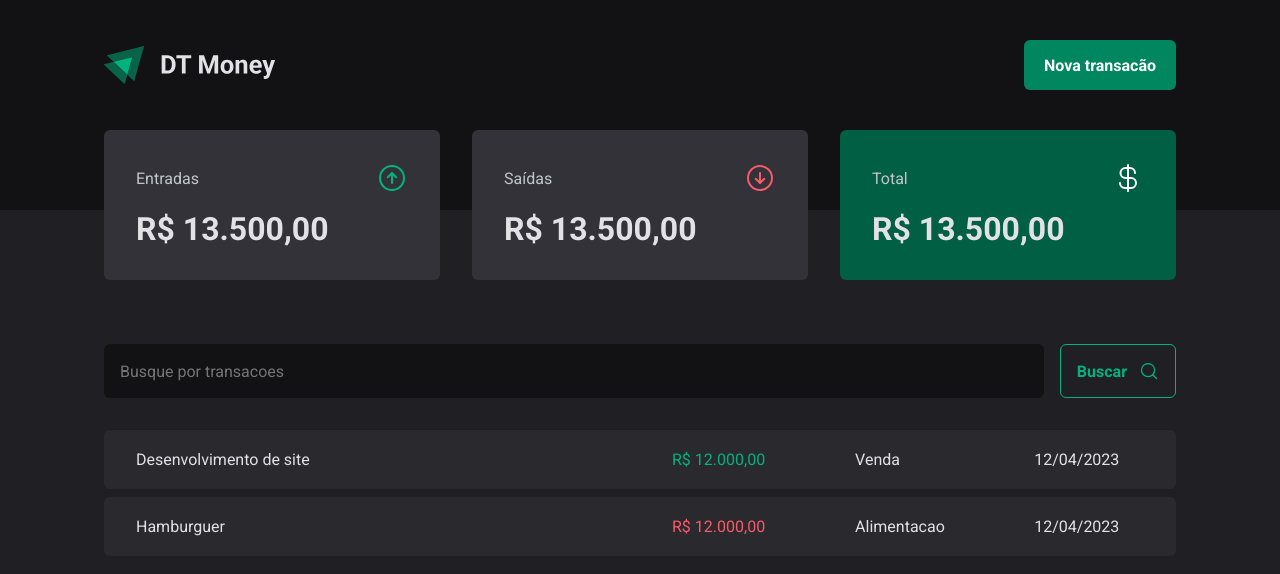
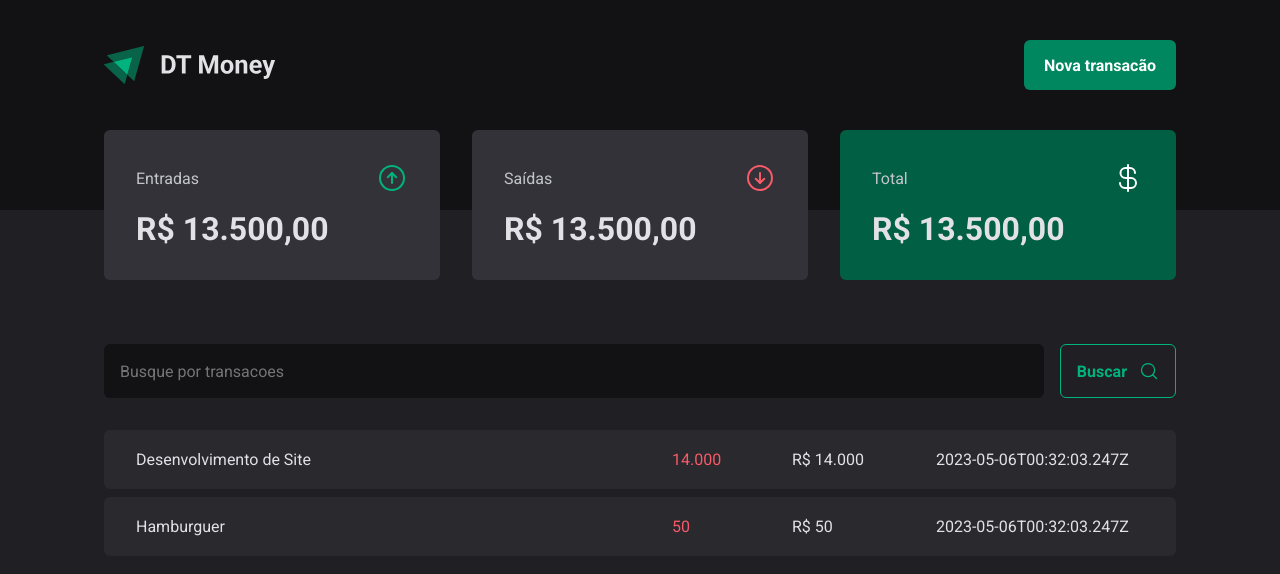
Before and after one commit to vinnycosta9898/ignite-dt-money, a React (Vite) app: page / in a window 1280 px wide. Shown: the top 574 px of the page. Built offline with nearby package versions, Linux system fonts and the light colour scheme; data requests are answered from the project's data file.

Commit message:
Criando a conexao com a API

```diff
--- a/src/pages/Transactions/index.tsx
+++ b/src/pages/Transactions/index.tsx
@@ -1,9 +1,32 @@
+import { useState, useEffect } from 'react';
 import { PriceHightLight, TransactionContainer, TransactionTable } from './styles'
 import { Header } from "../../components/Header/index";
 import { Summary } from "../../components/Summary/index";
 import { SearchForm } from './components/SearchForm/index';
+import { TransActionType } from '../../components/Modal/styles';
+
+interface TransActionsProps{
+    id: number;
+    description: string;
+    type: "income" | "outcome";
+    price: number;
+    category: string;
+    createdAt: string;
+}
 
 export function Transactions(){
+    const [transactions, setTransactions] = useState<TransActionsProps[]>([])
+
+    useEffect(() => {
+        async function loadTransactions(){
+            const response = await fetch("http://localhost:3000/transactions")
+            const data = await response.json()
+            setTransactions(data)
+        }
+
+        loadTransactions()
+    }, [])
+
     return(
         <div>
             <Header/>
@@ -12,28 +35,22 @@
                 <SearchForm/>
                 <TransactionTable>
                     <tbody>
-                        <tr>
-                            <td width="50%">Desenvolvimento de site</td>
-                            <td>
-                                <PriceHightLight variant="income">
-                                    R$ 12.000,00
-                                </PriceHightLight>
-                            </td>
-                            <td>Venda</td>
-                            <td>12/04/2023</td>
-                        </tr>
-
-                        <tr>
-                            <td width="50%">Hamburguer</td>
-                            <td>
-                                <PriceHightLight variant="outcome">
-                                    R$ 12.000,00
-                                </PriceHightLight>
-                            </td>
-                            <td>Alimentacao</td>
-                            <td>12/04/2023</td>
-                        </tr>
-
+                        {transactions.map(transaction => {
+                            return(
+                                <>
+                                    <tr>
+                                        <td width="50%">{transaction.description}</td>
+                                    <td>
+                                        <PriceHightLight variant={transaction.type}>
+                                            {transaction.price}
+                                        </PriceHightLight>
+                                    </td>
+                                        <td> R$ {transaction.price}</td>
+                                        <td>{transaction.createdAt}</td>
+                                    </tr>
+                                </>
+                            )
+                        })}
                     </tbody>
                 </TransactionTable>
             </TransactionContainer>
```
